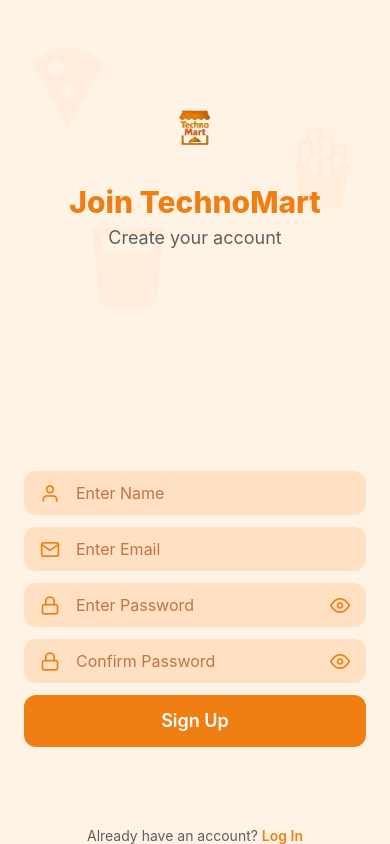
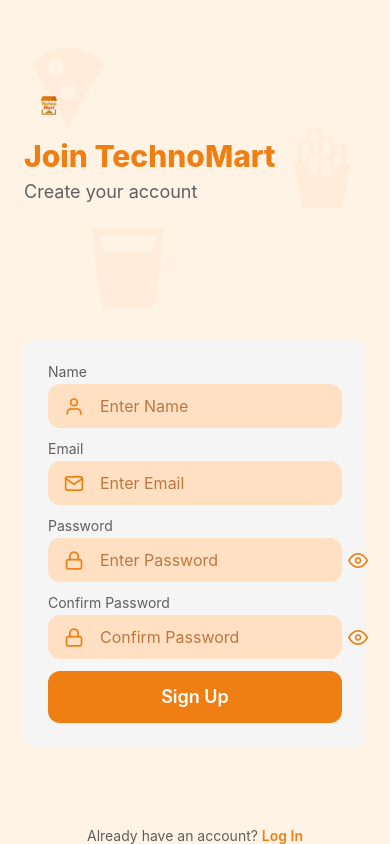
Before and after one commit to jsephandrade/technomart-mobile-app, a React Native app: screen /SignUp in a window 390 px wide. Built offline with nearby package versions, Linux system fonts and the light colour scheme.

Commit message:
feat: restyle auth forms

```diff
--- a/src/screens/LoginScreen.jsx
+++ b/src/screens/LoginScreen.jsx
@@ -52,7 +52,7 @@ export default function LoginScreen({ navigation }) {
 
   return (
     <AuthLayout>
-      <View className="flex-1 items-center px-6 relative">
+      <View className="flex-1 px-6 relative">
         {/* Decorative icons in the background */}
         <MaterialCommunityIcons
           name="pizza"
@@ -73,23 +73,21 @@ export default function LoginScreen({ navigation }) {
           style={{ position: 'absolute', top: 220, left: 80, opacity: 0.15 }}
         />
         {/* Header with logo and greeting */}
-        <View className="mt-20 items-center">
+        <View className="mt-20 w-full items-start">
           <Image
-            source={require("../../assets/logo.png")}
-            className="h-24 w-24"
+            source={require('../../assets/logo.png')}
+            style={{ width: 50, height: 50 }}
             resizeMode="contain"
             accessibilityLabel="TechnoMart logo"
           />
-          <Text className="text-2xl font-bold mt-1 text-sub">
-  Hello!
-</Text>
-<Text className="text-xl font-semibold text-sub">
-  Get Started!
-</Text>
-
+          <Text className="mt-2 text-2xl font-bold text-sub">Hello!</Text>
+          <Text className="text-xl font-semibold text-sub">Get Started!</Text>
         </View>
         {/* Form fields */}
-        <View className="w-full mt-auto pb-16 space-y-3">
+        <View className="w-full mt-auto pb-16">
+          <View className="rounded-xl bg-[#f5f5f5] p-6 space-y-3">
+            <View>
+              <Text className="mb-1 text-sub">Email</Text>
               <View className="flex-row items-center rounded-xl bg-peach-100 px-4 py-2.5">
                 <Feather name="mail" size={20} color="#F07F13" />
                 <TextInput
@@ -102,6 +100,9 @@ export default function LoginScreen({ navigation }) {
                   autoCapitalize="none"
                 />
               </View>
+            </View>
+            <View>
+              <Text className="mb-1 text-sub">Password</Text>
               <View className="flex-row items-center rounded-xl bg-peach-100 px-4 py-2.5">
                 <Feather name="lock" size={20} color="#F07F13" />
                 <TextInput
@@ -122,6 +123,7 @@ export default function LoginScreen({ navigation }) {
                   />
                 </TouchableOpacity>
               </View>
+            </View>
             <TouchableOpacity
               disabled={loading}
               onPress={handleLogin}
@@ -139,9 +141,10 @@ export default function LoginScreen({ navigation }) {
               <Text className="pt-1 text-sm text-red-500">{errorMessage}</Text>
             ) : null}
           </View>
+        </View>
         {/* Sign up link */}
         <View className="mt-4 flex-row justify-center">
-          <Text className="text-sub">Don't have an account? </Text>
+          <Text className="text-sub">Don&apos;t have an account? </Text>
           <TouchableOpacity onPress={() => navigation.navigate('SignUp')}>
             <Text className="font-semibold text-peach-500">Sign Up</Text>
           </TouchableOpacity>
--- a/src/screens/SignUpScreen.jsx
+++ b/src/screens/SignUpScreen.jsx
@@ -52,7 +52,7 @@ export default function SignUpScreen({ navigation }) {
 
   return (
     <AuthLayout>
-      <View className="flex-1 items-center px-6 relative">
+      <View className="flex-1 px-6 relative">
         {/* Decorative icons in the background */}
         <MaterialCommunityIcons
           name="pizza"
@@ -73,10 +73,10 @@ export default function SignUpScreen({ navigation }) {
           style={{ position: 'absolute', top: 220, left: 80, opacity: 0.15 }}
         />
         {/* Header with logo and title */}
-        <View className="mt-20 items-center">
+        <View className="mt-20 w-full items-start">
           <Image
             source={require('../../assets/logo.png')}
-            className="h-24 w-24"
+            style={{ width: 50, height: 50 }}
             resizeMode="contain"
             accessibilityLabel="TechnoMart logo"
           />
@@ -86,7 +86,10 @@ export default function SignUpScreen({ navigation }) {
           <Text className="mt-1 text-lg text-sub">Create your account</Text>
         </View>
         {/* Form fields */}
-        <View className="w-full mt-auto pb-16 space-y-3">
+        <View className="w-full mt-auto pb-16">
+          <View className="rounded-xl bg-[#f5f5f5] p-6 space-y-3">
+            <View>
+              <Text className="mb-1 text-sub">Name</Text>
               <View className="flex-row items-center rounded-xl bg-peach-100 px-4 py-2.5">
                 <Feather name="user" size={20} color="#F07F13" />
                 <TextInput
@@ -97,6 +100,9 @@ export default function SignUpScreen({ navigation }) {
                   onChangeText={setName}
                 />
               </View>
+            </View>
+            <View>
+              <Text className="mb-1 text-sub">Email</Text>
               <View className="flex-row items-center rounded-xl bg-peach-100 px-4 py-2.5">
                 <Feather name="mail" size={20} color="#F07F13" />
                 <TextInput
@@ -109,6 +115,9 @@ export default function SignUpScreen({ navigation }) {
                   autoCapitalize="none"
                 />
               </View>
+            </View>
+            <View>
+              <Text className="mb-1 text-sub">Password</Text>
               <View className="flex-row items-center rounded-xl bg-peach-100 px-4 py-2.5">
                 <Feather name="lock" size={20} color="#F07F13" />
                 <TextInput
@@ -129,6 +138,9 @@ export default function SignUpScreen({ navigation }) {
                   />
                 </TouchableOpacity>
               </View>
+            </View>
+            <View>
+              <Text className="mb-1 text-sub">Confirm Password</Text>
               <View className="flex-row items-center rounded-xl bg-peach-100 px-4 py-2.5">
                 <Feather name="lock" size={20} color="#F07F13" />
                 <TextInput
@@ -149,6 +161,7 @@ export default function SignUpScreen({ navigation }) {
                   />
                 </TouchableOpacity>
               </View>
+            </View>
             <TouchableOpacity
               disabled={loading}
               onPress={handleRegister}
@@ -163,6 +176,7 @@ export default function SignUpScreen({ navigation }) {
               <Text className="pt-1 text-sm text-red-500">{errorMessage}</Text>
             ) : null}
           </View>
+        </View>
         {/* Link back to login */}
         <View className="mt-4 flex-row justify-center">
           <Text className="text-sub">Already have an account? </Text>
```
Lines whose indentation alone changed are shown as unchanged.
